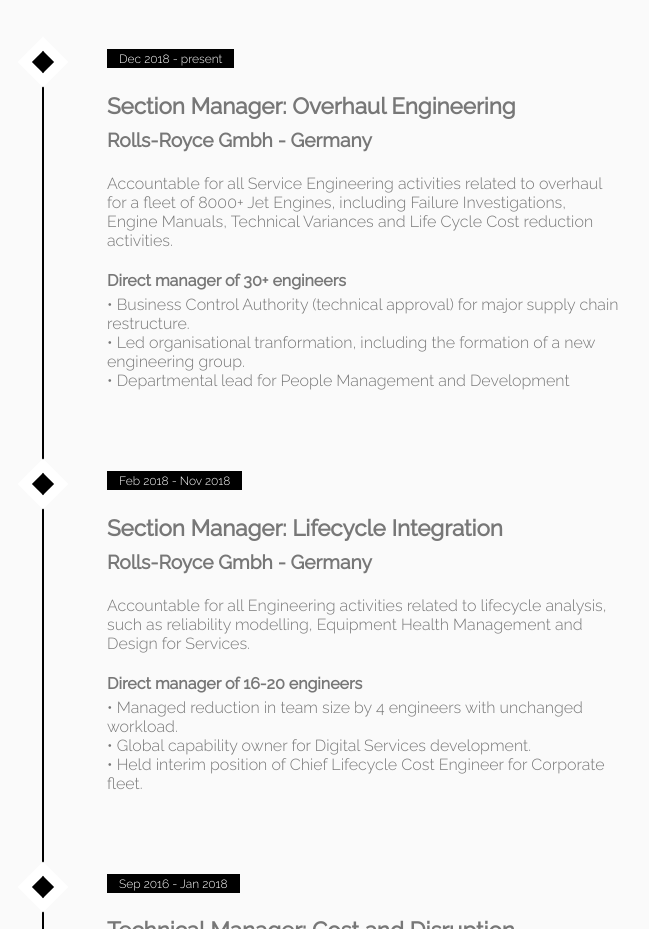
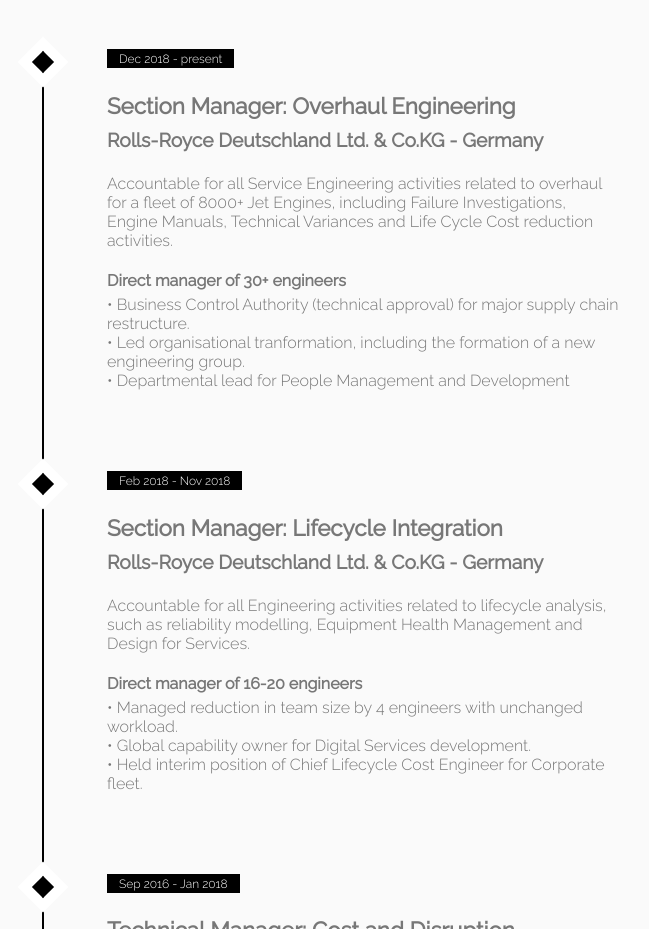
Before and after one commit to jakjarvis/cv, a plain HTML site: page index.html in a window 1280 px wide. Shown: the part 2440-3369 px from the top of the page, without its empty margins (289-938 px from the left). Drawn offline with nearby package versions, Linux system fonts and the light colour scheme; a script that the page names is missing.

Commit message:
UPdate Gmbh to ltd.

```diff
--- a/index.html
+++ b/index.html
@@ -155,7 +155,7 @@
                     <div class="timeline-event-copy">
                         <p class="timeline-event-thumbnail">Dec 2018 - present</p>
                         <h3>Section Manager: Overhaul Engineering</h3>
-                        <h4>Rolls-Royce Gmbh - Germany</h4>
+                        <h4>Rolls-Royce Deutschland Ltd. &amp; Co.KG - Germany</h4>
                         <p> Accountable for all Service Engineering activities related to overhaul for a fleet of 8000+ Jet Engines,
                             including Failure Investigations, Engine Manuals, Technical Variances and Life Cycle Cost reduction activities.</p>
                         <h5><strong>Direct manager of 30+ engineers</strong></h5>
@@ -169,7 +169,7 @@
                     <div class="timeline-event-copy">
                         <p class="timeline-event-thumbnail">Feb 2018 - Nov 2018</p>
                         <h3>Section Manager: Lifecycle Integration</h3>
-                        <h4>Rolls-Royce Gmbh - Germany</h4>
+                        <h4>Rolls-Royce Deutschland Ltd. &amp; Co.KG - Germany</h4>
                         <p> Accountable for all Engineering activities related to lifecycle analysis, such as reliability modelling,
                             Equipment Health Management and Design for Services.</p>
                         <h5><strong>Direct manager of 16-20 engineers</strong></h5>
```
